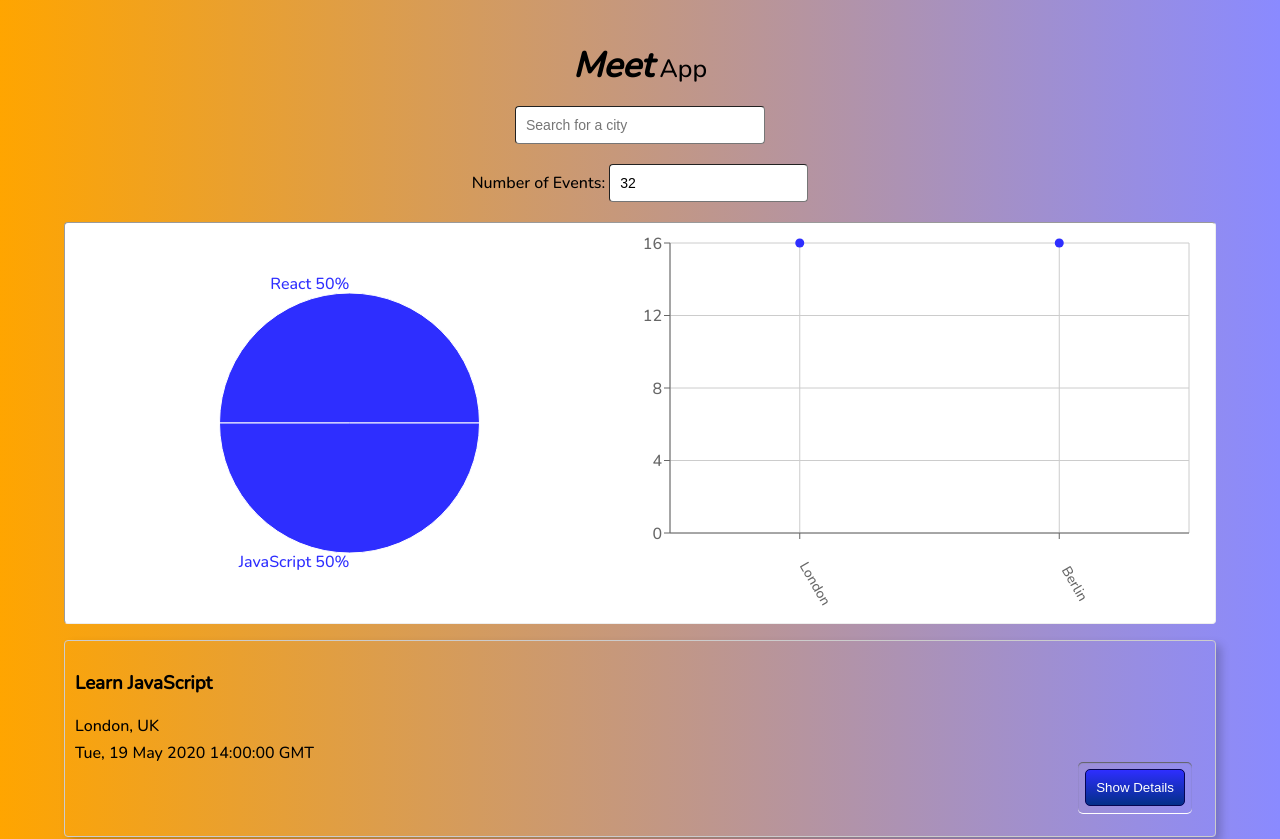
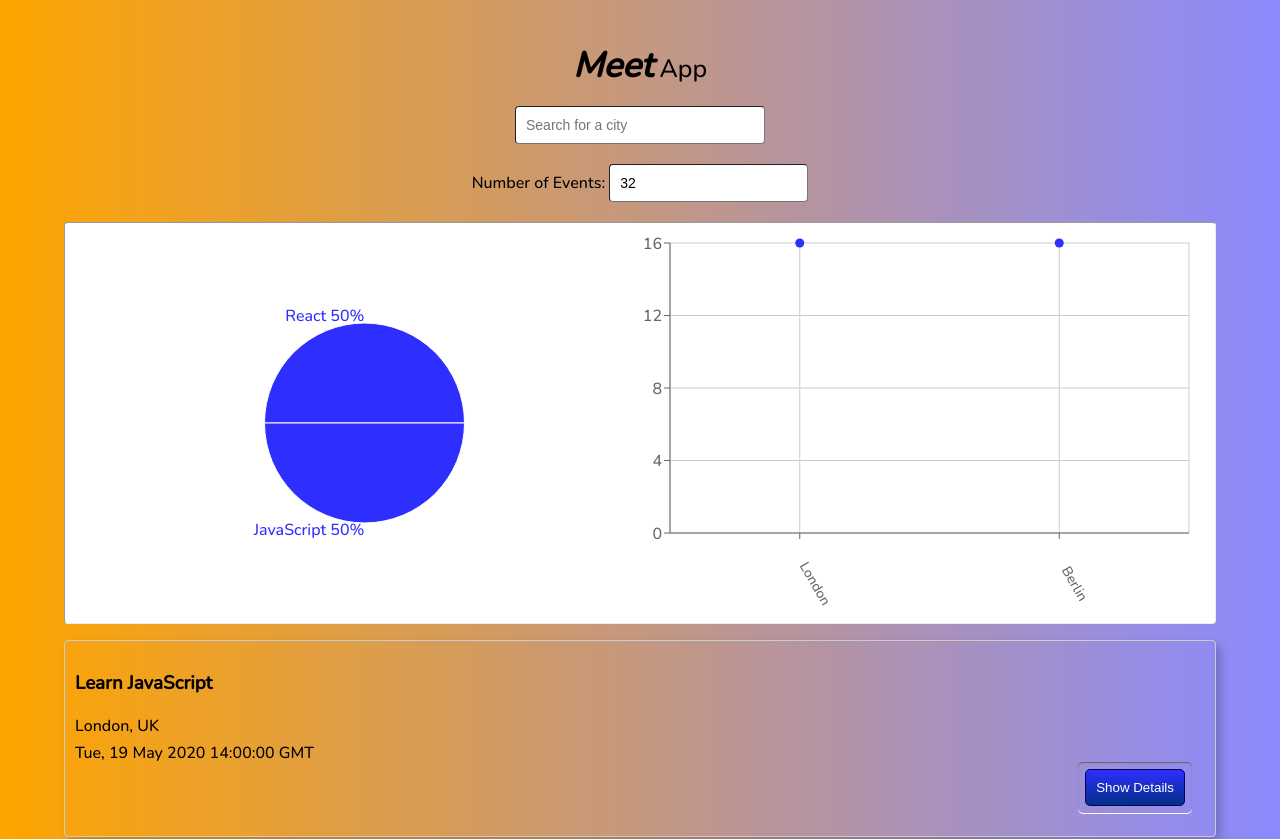
Before and after one commit to nastja4/meet, a React (Create React App) app: page / in a window 1280 px wide. Shown: the top 839 px of the page. Built offline with nearby package versions, Linux system fonts and the light colour scheme; what atatus-spa would draw is missing.

Commit message:
Setting the position of charts

```diff
--- a/src/components/EventGenresChart.js
+++ b/src/components/EventGenresChart.js
@@ -26,6 +26,9 @@ const EventGenresChart = ({ events }) => {
     const radius = outerRadius;
     const x = cx + radius * Math.cos(-midAngle * RADIAN) * 1.07;
     const y = cy + radius * Math.sin(-midAngle * RADIAN) * 1.07;
+
+    const fontSize = 11; // setting the font size
+
     return percent ? (
       <text
         x={x}
@@ -42,14 +45,21 @@ const EventGenresChart = ({ events }) => {
 
   return (
     <ResponsiveContainer width="99%" height={400}>
-      <PieChart>
+      <PieChart
+          margin={{
+          // top: 20,
+          // right: 20,
+          // bottom: 60,
+          left: 30,
+        }}
+      >
         <Pie
           dataKey="value"
           data={data}
           fill="#2E2EFF" // #8884d8
           labelLine={false}
           label = {renderCustomizedLabel}
-          outerRadius={130}
+          outerRadius={100}
         />
       </PieChart>
     </ResponsiveContainer>
```
